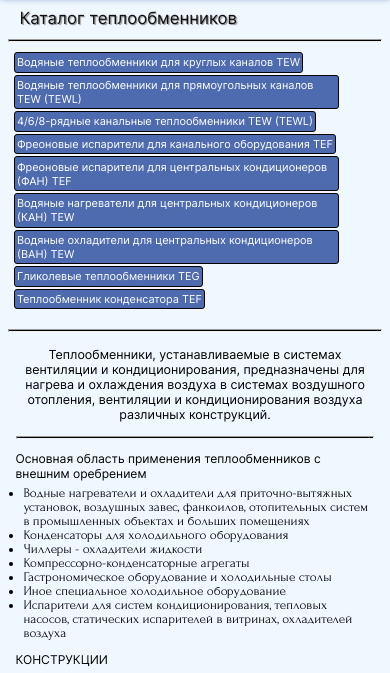
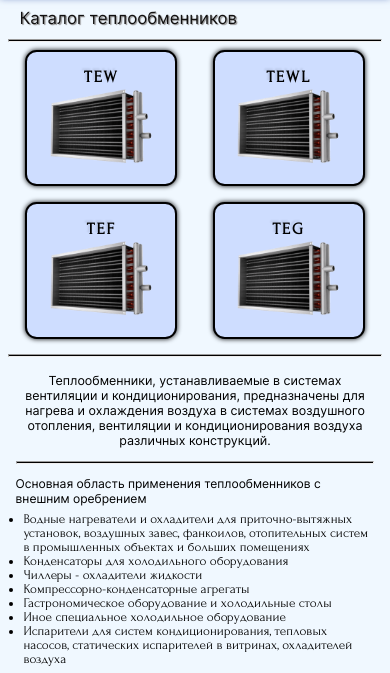
Before and after one commit to antonfiluta/TonyGroupSite, a plain HTML site: page teploobmenniki.html in a window 390 px wide. Shown: the part 159-832 px from the top of the page. Drawn offline with Linux system fonts and the light colour scheme.

Commit message:
feat: new buttons

```diff
--- a/css-files/style.css
+++ b/css-files/style.css
@@ -22,7 +22,7 @@
 }
 
 body {
-    background-color: rgba(156, 185, 251);
+    background-color: rgb(156, 185, 251);
 }
 
 a {
@@ -428,6 +428,7 @@ main {
 h1 {
     font-size: 4.3vw;
     text-shadow: 0.07em 0.07em 1px rgb(142, 141, 141);
+    text-align: center;
 }
 
 main > p {
--- a/css-files/teploobmenniki.css
+++ b/css-files/teploobmenniki.css
@@ -95,6 +95,62 @@
 
 
 /* tipes start*/
+.tips-cards-wrapper {
+    width: 100%;
+    padding: 1vw 2vw;
+    display: flex;
+    align-items: center;
+    justify-content: space-between;
+    flex-wrap: wrap;
+}
+
+.tips-card-box-wrapper {
+    width: 16.5vw;
+    display: flex;
+    align-items: center;
+    justify-content: center;
+}
+
+.tips-card-box {
+    display: flex;
+    flex-direction: column;
+    justify-content: center;
+    align-items: center;
+    background: rgb(206, 221, 255);
+    width: 16.5vw;
+    height: 15vw;
+    border-radius: 1vw;
+    border: solid 2px black;
+    box-shadow: 0 0 5px black;
+    transition: all 0.3s;
+    font-size: 2.4vw;
+}
+
+.tips-card-box:hover {
+    background: rgb(193, 211, 255);
+    width: 17vw;
+    height: 15.5vw;
+    border: dashed 3.6px rgb(78, 107, 176);
+    box-shadow: 5px 5px 6px rgba(0, 0, 0, 0.7);
+    font-size: 2.55vw;
+}
+
+.tips-card-box:hover .tips-card-img {
+    width: 75%;
+}
+
+.tips-card-img {
+    width: 70%;
+    transition: 0.3s;
+}
+
+.tips-card-text {
+    text-align: center;
+    letter-spacing: 2px;
+    font-weight: bold;
+    text-shadow: -2px -2px 2px rgba(0, 0, 0, 0.1);
+}
+
 .tips-wrapper {
     width: 100%;
     display: flex;
@@ -483,6 +539,46 @@ td {
 
 
 /*tips start*/
+.tips-cards-wrapper {
+    padding: 1vw 0;
+    row-gap: 4vw;
+}
+
+.tips-card-box-wrapper {
+    width: 50%;
+}
+
+.tips-card-box {
+    width: 39vw;
+    height: 35vw;
+    border-radius: 3vw;
+    font-size: 4.2vw;
+}
+
+.tips-card-box:hover {
+    width: 39vw;
+    height: 35vw;
+    font-size: 4.3vw;
+}
+
+.tips-card-box:hover .tips-card-img {
+    width: 75%;
+}
+
+.tips-card-img {
+    width: 70%;
+    transition: 0.3s;
+}
+
+.tips-card-text {
+    text-align: center;
+    letter-spacing: 2px;
+    font-weight: bold;
+    text-shadow: -2px -2px 2px rgba(0, 0, 0, 0.1);
+}
+
+
+
 .tips-wrapper {
     margin: 1vw 0;
 }
--- a/teploobmenniki.html
+++ b/teploobmenniki.html
@@ -75,14 +75,54 @@
     <input type="radio" name="radioT" id="t8">
     <input type="radio" name="radioT" id="t9">
     <input type="radio" name="radioT" id="t20">
+
+
+    <input type="radio" name="radioC" id="c1">
+    <input type="radio" name="radioC" id="c2">
+    <input type="radio" name="radioC" id="c3">
+    <input type="radio" name="radioC" id="c4">
+
+
     <div class="main-head">
-      <h1 id="topTeg">Каталог теплообменников</h1>
+      <h1>Каталог теплообменников</h1>
       <!-- <img src="images/search.png" alt="search" onclick="showList()"> -->
     </div>
     <hr style="margin: 3vw 0 1vw 0;">
-    <div class="tips-wrapper"> <!-- типы товаров -->
+
+
+    <div class="tips-cards-wrapper">
+      <div class="tips-card-box-wrapper">
+        <label for="c1" class="tips-card-box">
+          <span class="tips-card-text">TEW</span>
+          <img src="images/indexImg.png" alt="" class="tips-card-img">
+        </label>
+      </div>
+      <div class="tips-card-box-wrapper">
+        <label for="c1" class="tips-card-box">
+          <span class="tips-card-text">TEWL</span>
+          <img src="images/indexImg.png" alt="" class="tips-card-img">
+        </label>
+      </div>
+      <div class="tips-card-box-wrapper">
+        <label for="c1" class="tips-card-box">
+          <span class="tips-card-text">TEF</span>
+          <img src="images/indexImg.png" alt="" class="tips-card-img">
+        </label>
+      </div>
+      <div class="tips-card-box-wrapper">
+        <label for="c1" class="tips-card-box">
+          <span class="tips-card-text">TEG</span>
+          <img src="images/indexImg.png" alt="" class="tips-card-img">
+        </label>
+      </div>
+    </div>
+
+    <div class="tips-wrapper" style="display: none;"> <!-- типы товаров -->
       <div class="TIB">
         <img src="images/indexImg.png" alt="img of teploobmen" class="tips-img">
+        <img src="images/indexImg.png" alt="img of teploobmen" class="tips-img" style="display: none;">
+        <img src="images/indexImg.png" alt="img of teploobmen" class="tips-img" style="display: none;">
+        <img src="images/indexImg.png" alt="img of teploobmen" class="tips-img" style="display: none;">
       </div>
       <div class="tips-box">
         <label for="t1">
@@ -1281,7 +1321,7 @@
           <li class="litP"><strong>TEF</strong> - обозначение</li>
           <li class="litP"><strong>03</strong> - обозначение рядности теплообменника (3 или 4-х рядный)</li>
           <li class="litP"><strong>12</strong> - типоразмер</li>
-          <li class="litP"><strong>40-20</strong> -  проходное сечение (типоразмер) размер А (см) – Б (см)</li>
+          <li class="litP"><strong>L0</strong> - исполнение по стороне обслуживания (L0 - левое, R0 - правое)</li>
         </ul>
         <div class="flex-box" style="margin-top: 1.7vw;">
           <img src="images/catal5/k.7.3.png" alt="" class="fullWidthImg">
```
